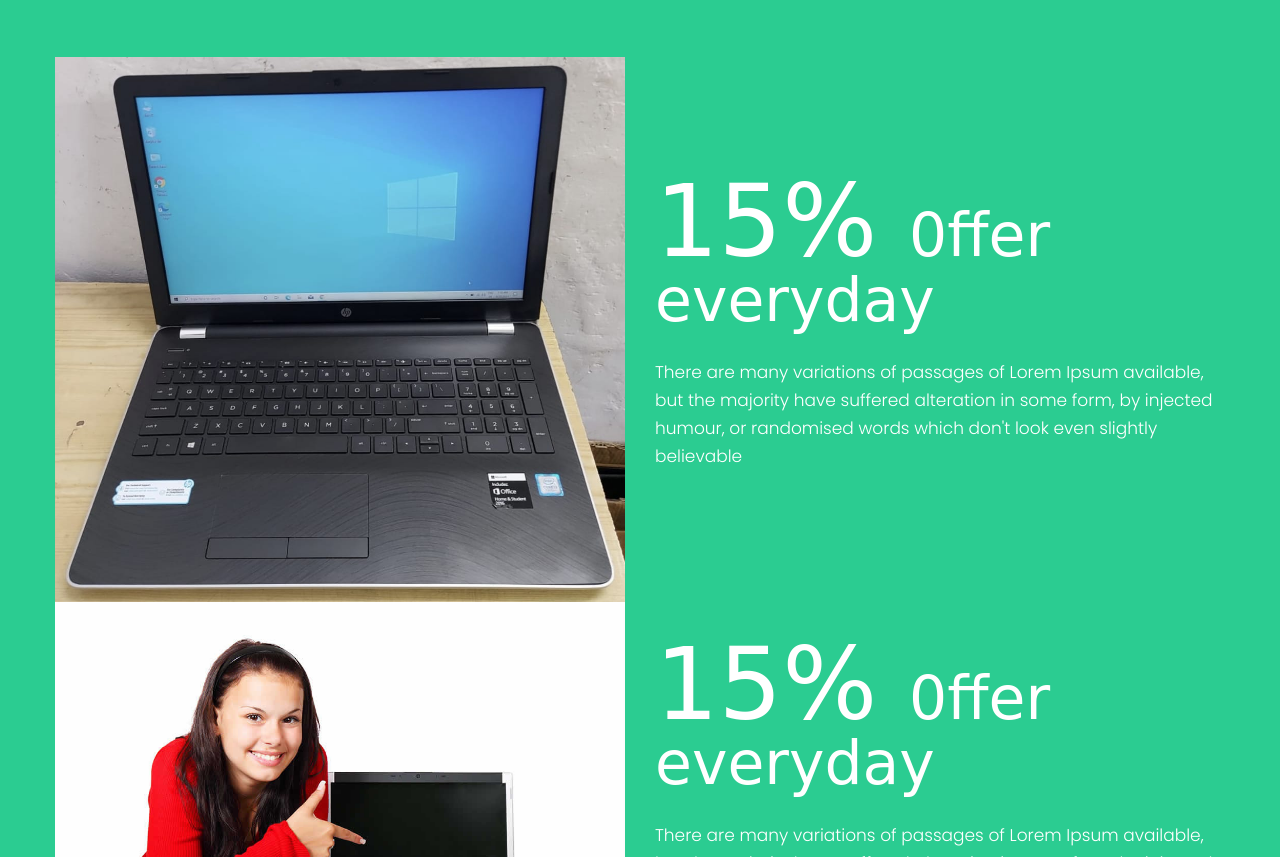
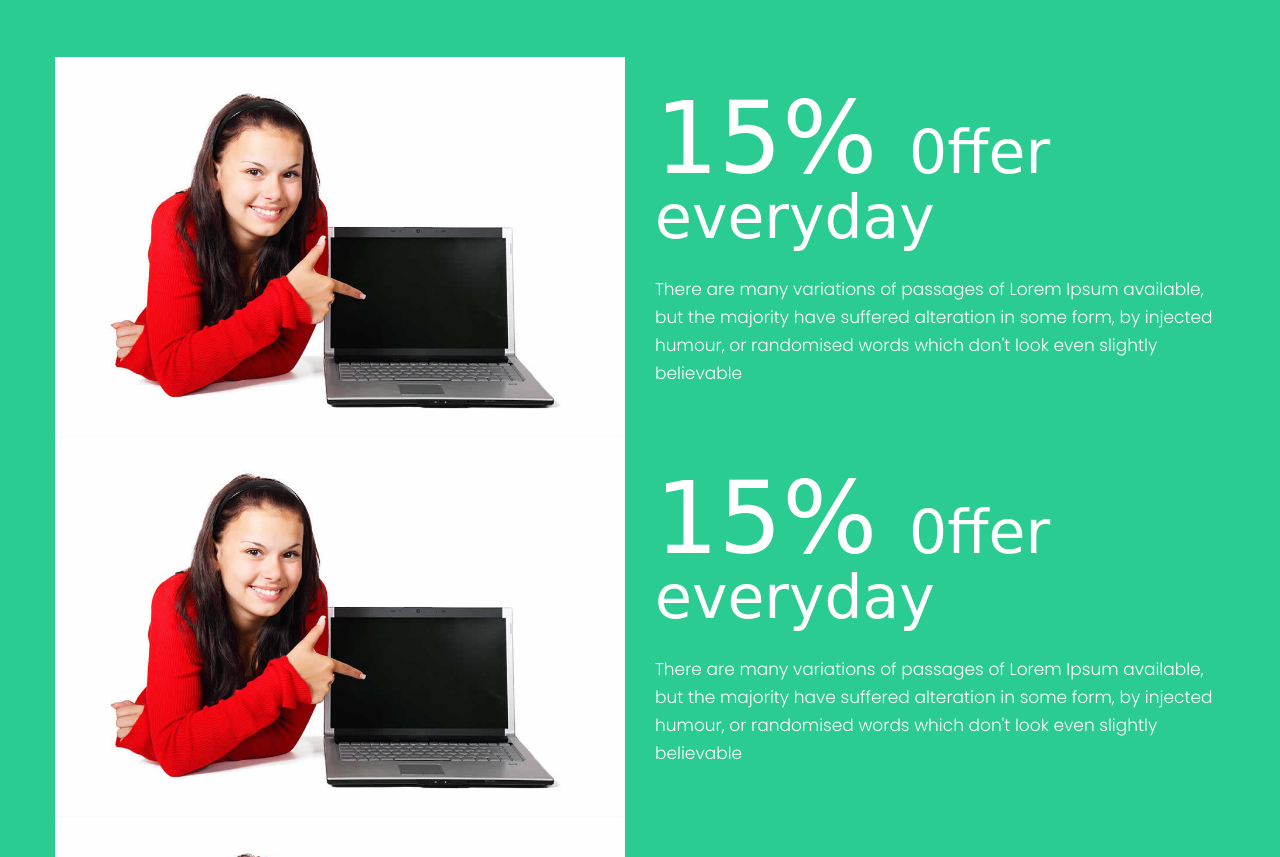
Before and after one commit to tscodepune/UsedLaptop, a plain HTML site: page index.html in a window 1280 px wide. Shown: the part 1648-2505 px from the top of the page. Drawn offline with nearby package versions, Linux system fonts and the light colour scheme; a web font is replaced by a local one.

Commit message:
revert chnages

```diff
--- a/index.html
+++ b/index.html
@@ -166,7 +166,7 @@
             <div class="row d_flex">
                <div class="col-md-6">
                   <div class="two_box_img">
-                     <figure><img src="images/IMG-20210831-WA0027.jpg" alt="#"/></figure>
+                     <figure><img src="images/leptop.jpg" alt="#"/></figure>
                   </div>
                </div>
                <div class="col-md-6">
```
